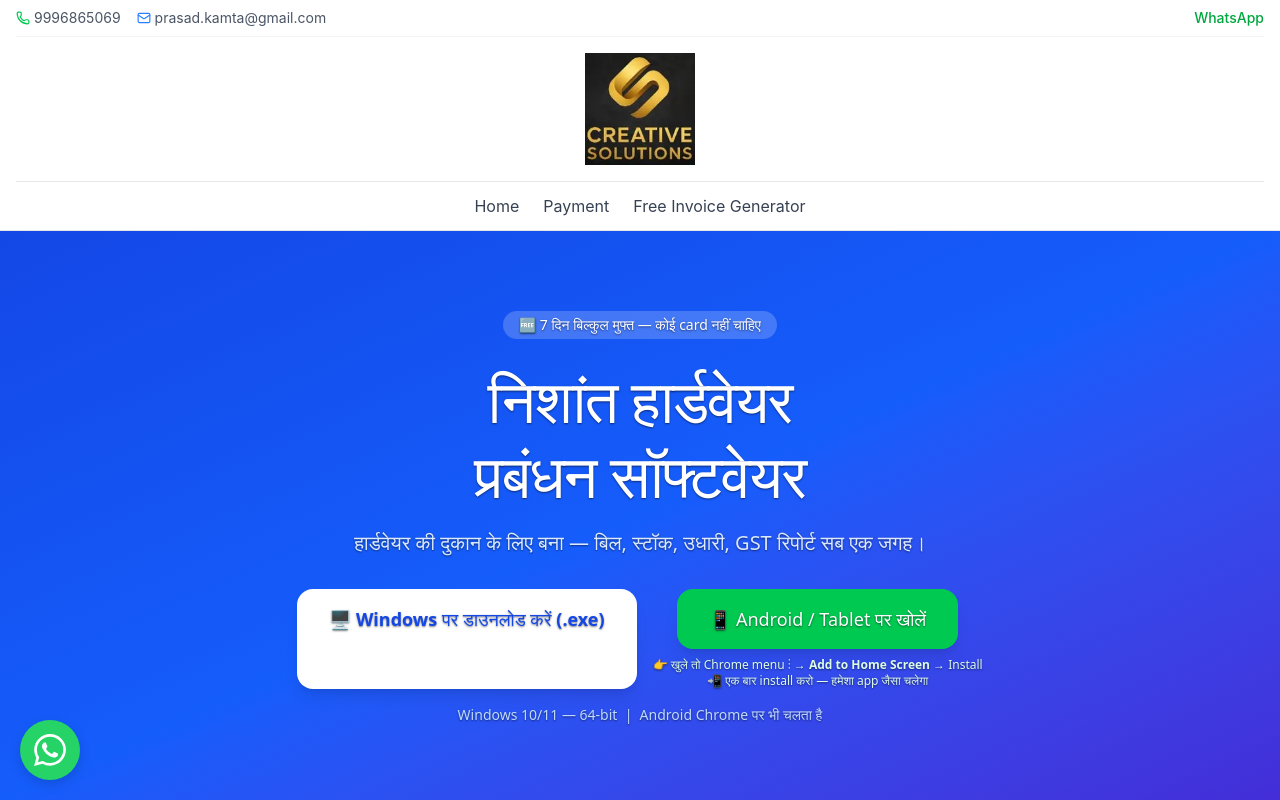
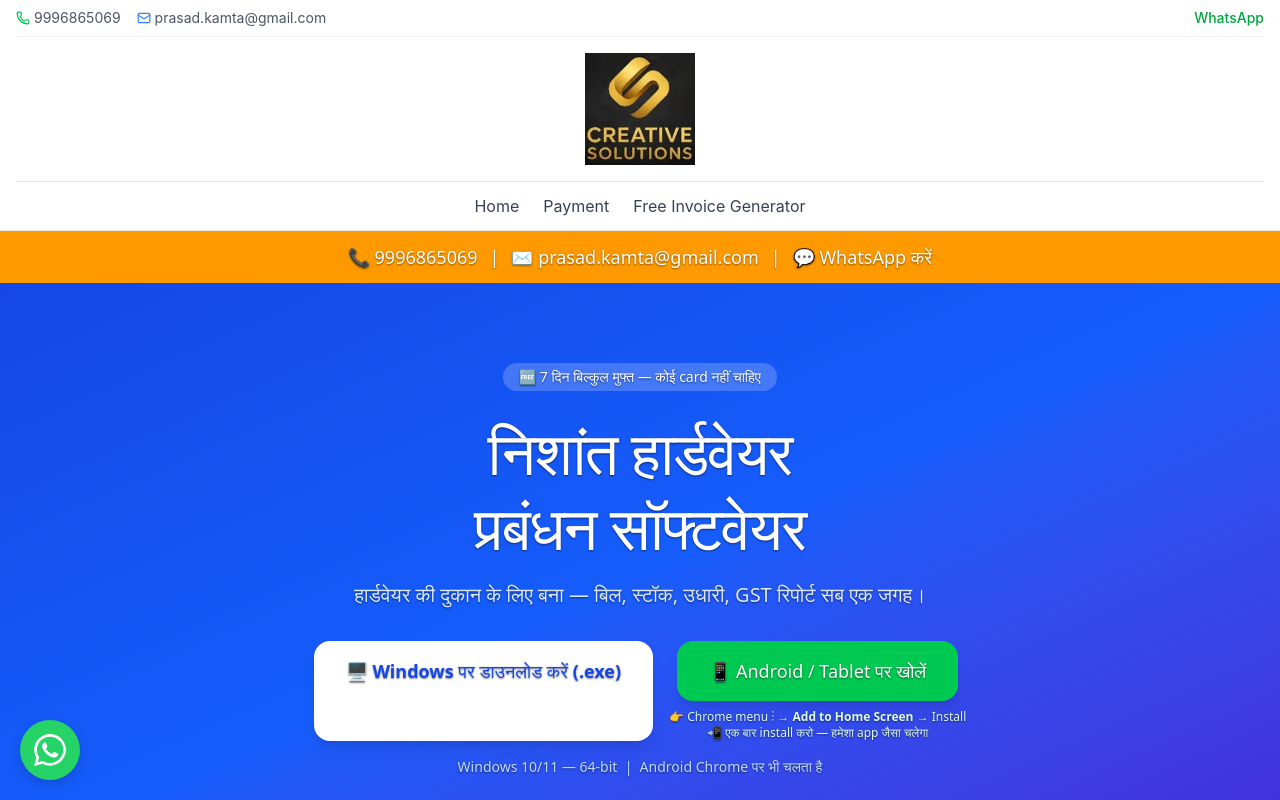
Before and after one commit to kp1153/creativesolutions, a Next.js app: page / in a window 1280 px wide. Shown: the top 800 px of the page. Built offline with nearby package versions, Linux system fonts and the light colour scheme; no server answers; the database is empty.

Commit message:
contact prominent + school section add

```diff
--- a/app/page.js
+++ b/app/page.js
@@ -15,6 +15,22 @@ const features = [
 export default function Home() {
   return (
     <main className="min-h-screen bg-white text-gray-900 font-sans">
+
+      <section className="bg-amber-500 py-3 px-4 text-center">
+        <div className="max-w-3xl mx-auto flex flex-col sm:flex-row justify-center items-center gap-3 text-white font-bold text-lg">
+          <a href="tel:+919996865069" className="flex items-center gap-2 hover:underline">
+            📞 9996865069
+          </a>
+          <span className="hidden sm:inline">|</span>
+          <a href="mailto:prasad.kamta@gmail.com" className="flex items-center gap-2 hover:underline">
+            ✉️ prasad.kamta@gmail.com
+          </a>
+          <span className="hidden sm:inline">|</span>
+          <a href="https://wa.me/919996865069" target="_blank" rel="noopener noreferrer" className="flex items-center gap-2 hover:underline">
+            💬 WhatsApp करें
+          </a>
+        </div>
+      </section>
 
       <section className="bg-gradient-to-br from-blue-700 via-blue-600 to-indigo-700 text-white py-20 px-4 text-center">
         <div className="max-w-3xl mx-auto">
@@ -35,7 +51,7 @@ export default function Home() {
               <a href={PWA_URL} target="_blank" rel="noopener noreferrer" className="inline-block bg-green-500 text-white font-bold text-lg px-8 py-4 rounded-2xl shadow-lg hover:bg-green-600 transition">
                 📱 Android / Tablet पर खोलें
               </a>
-              <p className="text-green-100 text-xs mt-2">👉 खुले तो Chrome menu ⋮ → <strong>Add to Home Screen</strong> → Install</p>
+              <p className="text-green-100 text-xs mt-2">👉 Chrome menu ⋮ → <strong>Add to Home Screen</strong> → Install</p>
               <p className="text-green-100 text-xs">📲 एक बार install करो — हमेशा app जैसा चलेगा</p>
             </div>
           </div>
@@ -155,6 +171,17 @@ export default function Home() {
         </div>
       </section>
 
+      <section className="py-12 px-4 bg-blue-50 text-center">
+        <div className="max-w-2xl mx-auto">
+          <h2 className="text-2xl font-bold mb-2 text-gray-800">🏫 जल्द आ रहा है</h2>
+          <p className="text-gray-600 mb-2 font-semibold">CBSE स्कूल प्रबंधन सॉफ्टवेयर — कक्षा 1 से 12 तक</p>
+          <p className="text-gray-500 text-sm mb-6">फीस, attendance, result, report card, staff — सब एक जगह। Windows + Android।</p>
+          <a href="https://wa.me/919996865069" target="_blank" rel="noopener noreferrer" className="inline-block bg-blue-600 text-white font-bold px-8 py-3 rounded-xl hover:bg-blue-700 transition">
+            💬 जानकारी के लिए WhatsApp करें
+          </a>
+        </div>
+      </section>
+
       <section className="bg-gradient-to-br from-blue-700 to-indigo-700 text-white py-16 px-4 text-center">
         <div className="max-w-xl mx-auto">
           <h2 className="text-3xl font-bold mb-4">आज ही शुरू करें — मुफ्त में</h2>
@@ -170,12 +197,13 @@ export default function Home() {
               <p className="text-green-200 text-xs mt-2">👉 Chrome menu ⋮ → Add to Home Screen → Install</p>
             </div>
           </div>
-          <p className="text-blue-200 text-sm mt-4">
-            मदद चाहिए?{" "}
-            <a href="https://wa.me/919996865069" target="_blank" rel="noopener noreferrer" className="underline hover:text-white">
-              WhatsApp करें
-            </a>
-          </p>
+          <div className="mt-8 flex flex-col sm:flex-row justify-center gap-4 text-sm">
+            <a href="tel:+919996865069" className="text-white font-bold hover:underline">📞 9996865069</a>
+            <span className="hidden sm:inline text-blue-300">|</span>
+            <a href="mailto:prasad.kamta@gmail.com" className="text-white font-bold hover:underline">✉️ prasad.kamta@gmail.com</a>
+            <span className="hidden sm:inline text-blue-300">|</span>
+            <a href="https://wa.me/919996865069" target="_blank" rel="noopener noreferrer" className="text-white font-bold hover:underline">💬 WhatsApp करें</a>
+          </div>
         </div>
       </section>
 
```
